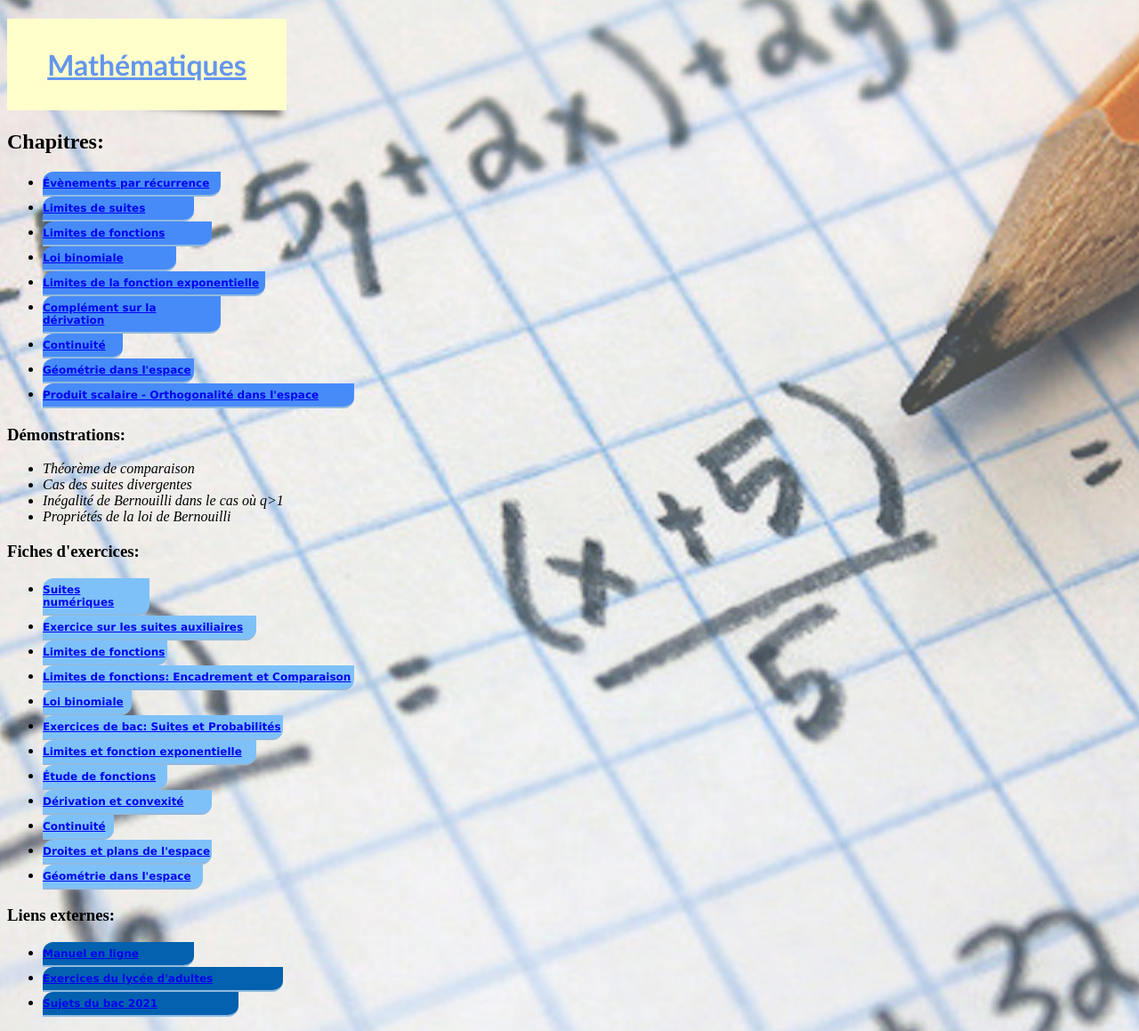
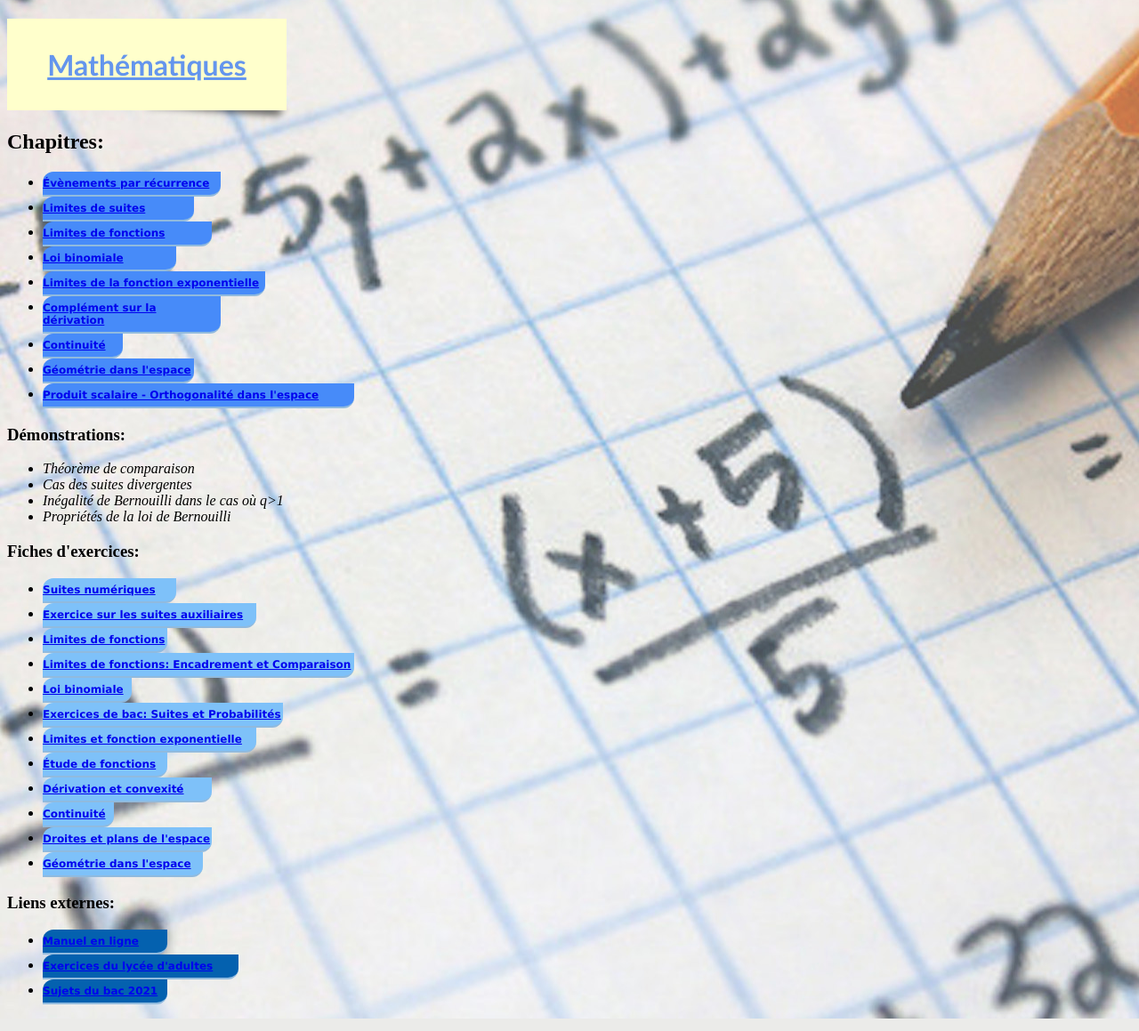
Before and after one commit to denisdoryan/mescours, a PHP site: the page made by Cours MAT/maths.html in a window 1280 px wide. Shown: the whole page at 89% size. Run offline with PHP 8.4, Linux system fonts and the light colour scheme.

Commit message:
Update stylemat.css

```diff
--- a/Cours MAT/stylemat.css
+++ b/Cours MAT/stylemat.css
@@ -149,7 +149,7 @@ html
   color:#fff;
   font:bold 12px Verdana;
   padding:6px 0 6px 0;
-  width: 120px;
+  width: 150px;
   border-bottom: 2px solid #90bade;
   margin: 0;
 }
@@ -293,7 +293,7 @@ html
   color:#fff;
   font:bold 12px Verdana;
   padding:6px 0 6px 0;
-  width: 170px;
+  width: 140px;
   border-bottom: 2px solid #90bade;
   margin: 0;
 }
@@ -305,7 +305,7 @@ html
   color:#fff;
   font:bold 12px Verdana;
   padding:6px 0 6px 0;
-  width: 270px;
+  width: 220px;
   border-bottom: 2px solid #90bade;
   margin: 0;
 }
@@ -317,7 +317,7 @@ html
   color:#fff;
   font:bold 12px Verdana;
   padding:6px 0 6px 0;
-  width: 220px;
+  width: 140px;
   border-bottom: 2px solid #90bade;
   margin: 0;
 }
```
